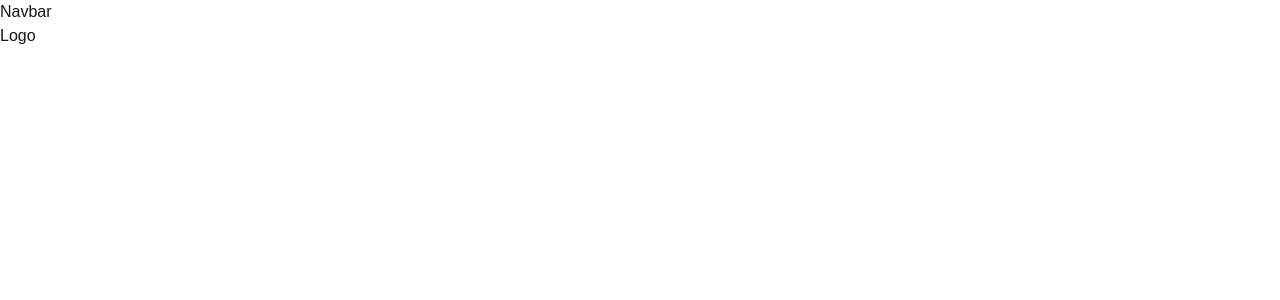
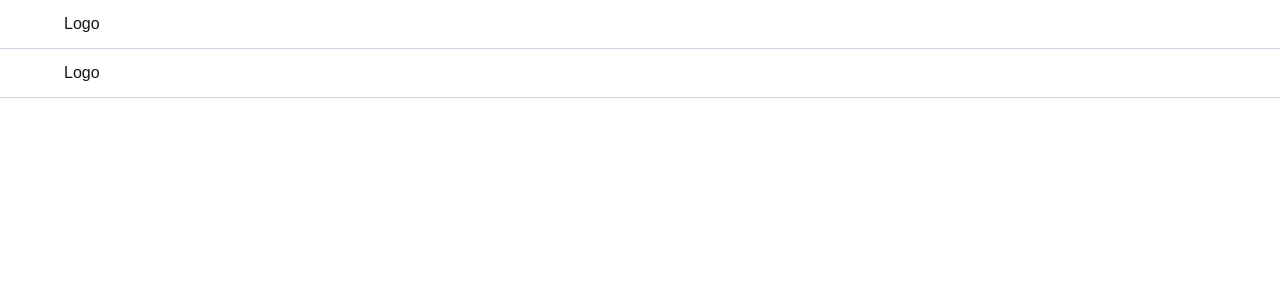
Before and after one commit to muodilo/remotecraft, a Next.js app: page /components/Navbar in a window 1280 px wide. Shown: the top 300 px of the page. Built offline with nearby package versions, Linux system fonts and the light colour scheme.

Commit message:
style: add border to Navbar

```diff
--- a/pages/_app.tsx
+++ b/pages/_app.tsx
@@ -1,10 +1,11 @@
 import "@/styles/globals.css";
 import type { AppProps } from "next/app";
+import Navbar from "./components/Navbar";
 
 export default function App({ Component, pageProps }: AppProps) {
   return (
     <>
-    Navbar
+    <Navbar/>
     <main>
       <Component {...pageProps} />
     </main>
--- a/pages/components/Navbar.tsx
+++ b/pages/components/Navbar.tsx
@@ -2,7 +2,7 @@ import React from 'react'
 
 const Navbar = () => {
   return (
-    <nav>
+    <nav className='px-16 py-3 border-b border-slate-300'>
      <div>Logo</div>
 
     </nav>
```
